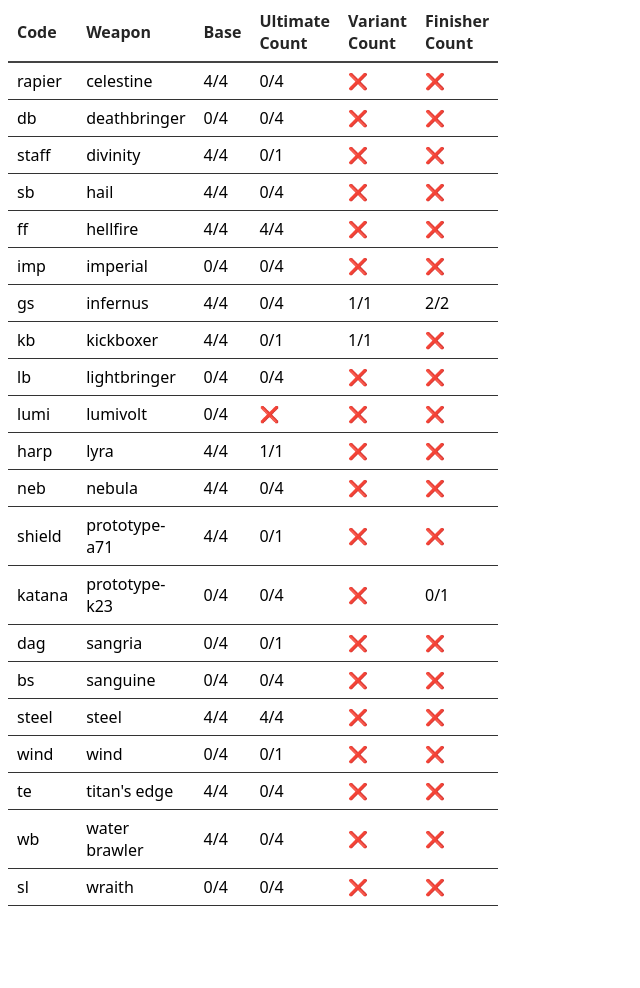
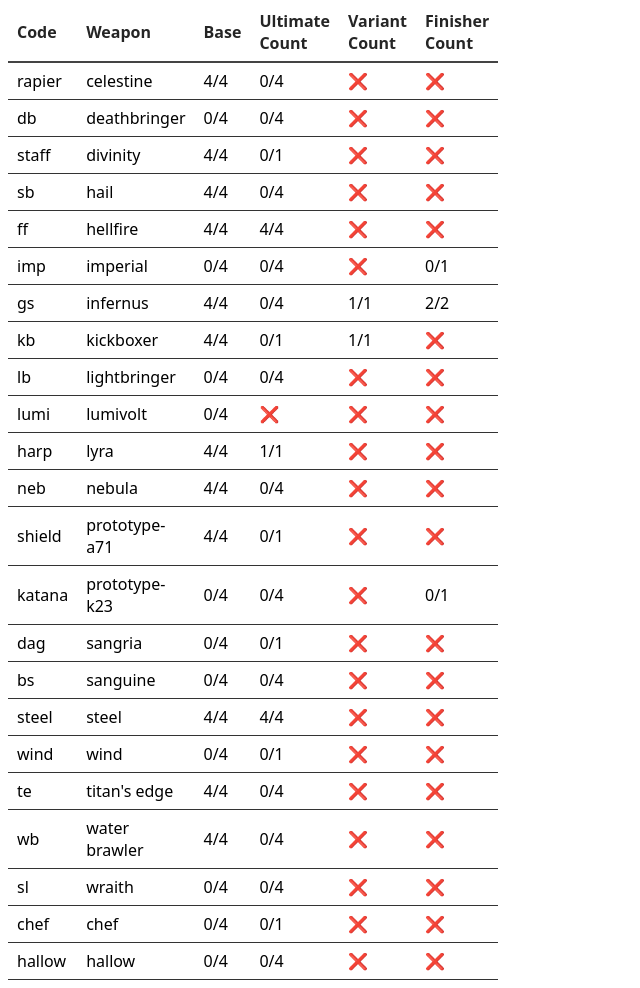
Before and after one commit to Rus1130/afbg, a plain HTML site: page index.html in a window 1280 px wide. Shown: the part 277-1265 px from the top of the page, without its empty margins (0-640 px from the left). Before the commit the page ends 1191 px from the top, so only its background shows below. Drawn offline with Linux system fonts and the light colour scheme.

Commit message:
Update index.html

```diff
--- a/index.html
+++ b/index.html
@@ -93,7 +93,7 @@ const weapons = [
     { code: "staff",   name: "divinity",       base: "4/4", u: "0/1" },
     { code: "sb",      name: "hail",           base: "4/4", u: "0/4" },
     { code: "ff",      name: "hellfire",       base: "4/4", u: "4/4" },
-    { code: "imp",     name: "imperial",       base: "0/4", u: "0/4" },
+    { code: "imp",     name: "imperial",       base: "0/4", u: "0/4", f: "0/1" },
     { code: "gs",      name: "infernus",       base: "4/4", u: "0/4", v: "1/1", f: "2/2" },
     { code: "kb",      name: "kickboxer",      base: "4/4", u: "0/1", v: "1/1" },
     { code: "lb",      name: "lightbringer",   base: "0/4", u: "0/4" },
@@ -108,7 +108,9 @@ const weapons = [
     { code: "wind",    name: "wind",           base: "0/4", u: "0/1" },
     { code: "te",      name: "titan's edge",   base: "4/4", u: "0/4" },
     { code: "wb",      name: "water brawler",  base: "4/4", u: "0/4" },
-    { code: "sl",      name: "wraith",         base: "0/4", u: "0/4" }
+    { code: "sl",      name: "wraith",         base: "0/4", u: "0/4" },
+    { code: "chef",    name: "chef",           base: "0/4", u: "0/1" },
+    { code: "hallow",  name: "hallow",         base: "0/4", u: "0/4" },
 ];
 
 const tbody = document.getElementById("weaponBody");
```
